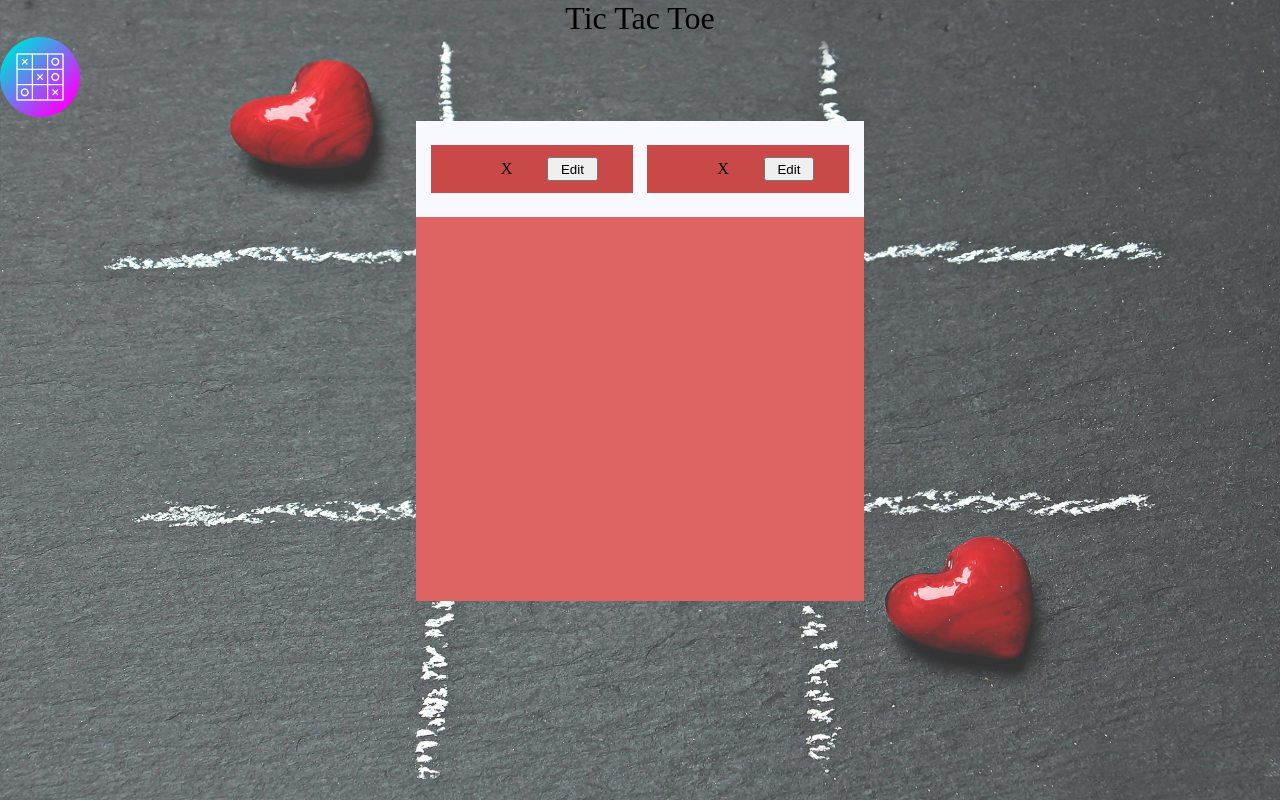
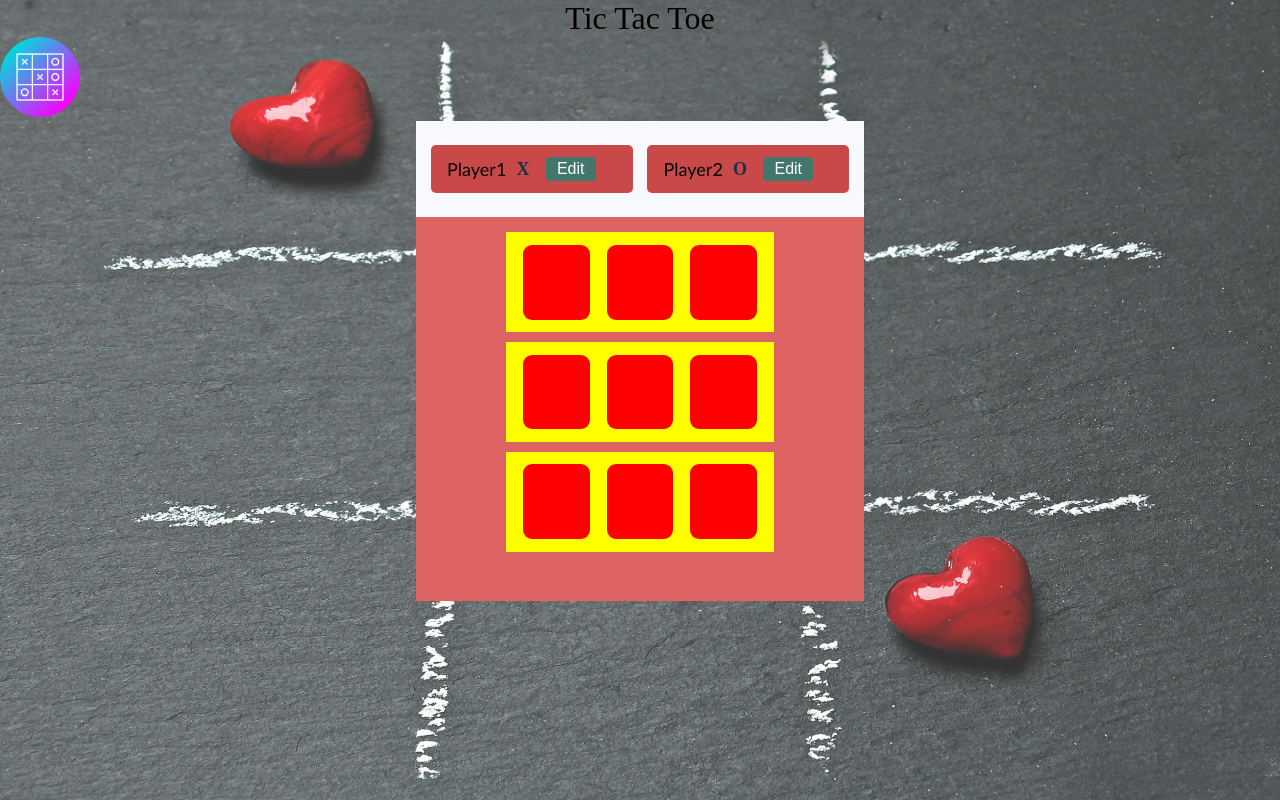
Before and after one commit to webrohit27/React_Js, a React (Create React App) app in the folder to-do/: page / in a window 1280 px wide. Built offline with nearby package versions, Linux system fonts and the light colour scheme.

Commit message:
update Game-board

```diff
--- a/to-do/src/App.css
+++ b/to-do/src/App.css
@@ -27,3 +27,15 @@
     justify-content: space-evenly;
     align-items: center;
 }
+
+/* Game Section */
+
+.game-section{
+  height: 350px;
+  width: 100%;
+  border-radius: 5%;
+
+  display: flex;
+  justify-content: center;
+  align-items: center;
+}
--- a/to-do/src/App.jsx
+++ b/to-do/src/App.jsx
@@ -2,6 +2,7 @@
 import './App.css';
 import logo from './Images/logo.png';
 import Player from './components/Player';
+import Game_board from './components/Game_board';
 
 function App() {
   return (
@@ -18,12 +19,13 @@ function App() {
    <div className='Main-section'>
 
       <div className='Game-container'>
-         <div className='player-section'>
-               <Player playerName="Player1"/>
-               <Player playerName="Player2"/>
-         </div>
+      <div className='player-section'>
+                        <Player name="Player1" symbol="X"/>
+                        <Player name="Player2" symbol="O"/>
+      </div>
 
      <div className='game-section'>
+        <Game_board />
 
      </div>
 
--- /dev/null
+++ b/to-do/src/components/Game_board.css
@@ -0,0 +1,24 @@
+.game-board{
+    width: 62%;
+    height: 95%;
+    display: flex;
+    flex-direction: column;
+    justify-content: center;
+}
+
+.row{
+    height: 30%;
+    display: flex;
+    justify-content: space-evenly;
+    align-items: center;
+    background-color: yellow;
+    margin: 5px;
+}
+
+.row button{
+    height: 75%;
+    width: 25%;
+    background-color: red;
+    margin: 0px;
+    border-radius: 9px;
+}
--- /dev/null
+++ b/to-do/src/components/Game_board.jsx
@@ -0,0 +1,60 @@
+import React, { useState } from 'react'
+import './Game_board.css';
+
+function Game_board(){
+
+let GameBoard = [
+   [null, null, null],
+   [null, null, null],
+   [null, null, null]
+];
+
+
+let [turn, setTurn] = useState("X");
+let [symbol, setSymbol] = useState("");
+
+  function handleClick(event, row_idx, col_idx){
+
+   GameBoard[row_idx][col_idx] = turn =='X'? 'X': 'O';
+
+   event.target.innerText= turn;
+
+   turn=="X"? setTurn('O') : setTurn('X');
+
+
+
+   // if (turn =="X") {
+   //    event.target.innertText = 'X';
+   //    turn = '0';
+   // }
+   // else{
+   //    event.target.innertText = 'O';
+   //    turn="X";
+   // }
+  }
+
+
+   return (
+      <div className='game-board'>
+         {
+            GameBoard.map((row, row_idx)=>{
+               return(
+                  <div className='row' key={row_idx} >
+                  {
+                     row.map((element, col_idx)=>{
+                        return <button key={col_idx} onClick={(event)=> {handleClick(event, row_idx, col_idx)}}></button>
+                     })
+                  }
+                  </div>
+               );
+            })
+         }
+
+      </div>
+
+
+
+  )
+}
+
+export default Game_board
--- a/to-do/src/components/Player.css
+++ b/to-do/src/components/Player.css
@@ -4,16 +4,41 @@
     background-color: rgb(201, 72, 72);
 
     display: flex;
-    justify-content: space-evenly;
     align-items: center;
+    border-radius: 5px;
 }
 
 input{
     height: 60%;
     width: 50%;
+    border-radius: 4px;
+    border: none;
+    padding-left: 7px;
+    font-size: medium;
+    margin-left: 8%;
 }
+
 
 button{
     height: 50%;
     width: 25%;
+    border-radius: 4px;
+    border: none;
+    font-size: medium;
+    background-color: #43766c;
+    color: #fff;
+    margin-left: 8%;
 }
+
+.player-name{
+    font-size: 18px;
+    font-family: 'Gill Sans', 'Gill Sans MT', Calibri, 'Trebuchet MS', sans-serif;
+    margin-left: 8%;
+}
+
+.symbol{
+    font-size: 18px;
+    margin-left: 5%;
+    font-weight: 600;
+    color: #153448;
+}
--- a/to-do/src/components/Player.jsx
+++ b/to-do/src/components/Player.jsx
@@ -3,7 +3,7 @@ import "./Player.css";
 
 let Player = (props) => {
  // Corrected the useState declaration
- let [playerName, setPlayerName] = useState('');
+ let[playerName, setPlayerName] = useState(props.name);
  let [isEditing, setIsEditing] = useState(false);
 
 
@@ -39,7 +39,7 @@ let Player = (props) => {
   <div className="Player-container">
      {editablePlayerName}
 
-      <span> X </span>
+      <span className='symbol'> {props.symbol} </span>
 
       <button onClick={handleClick}> { isEditing? "Save" : "Edit" } </button>
   </div>
```
